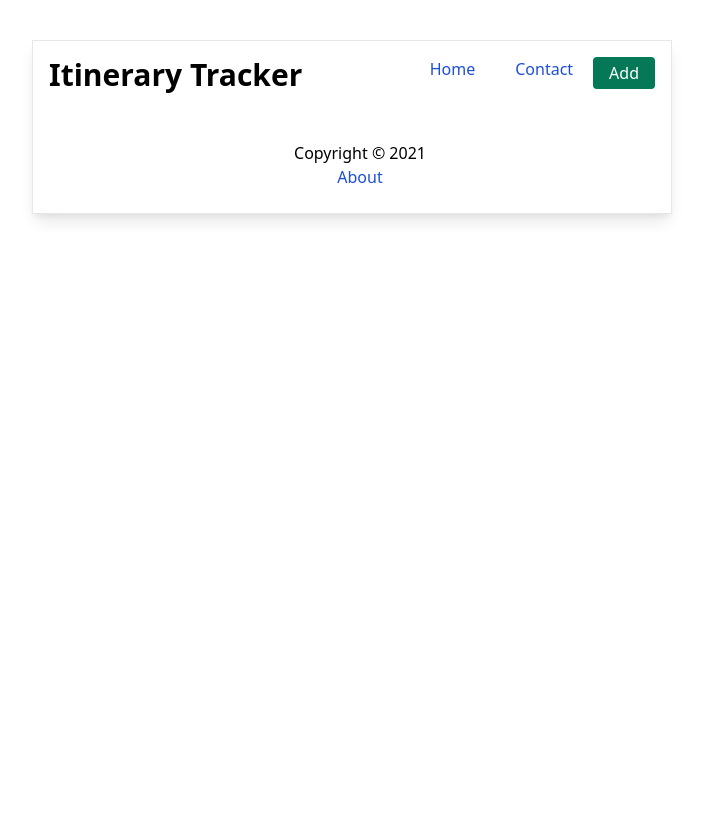
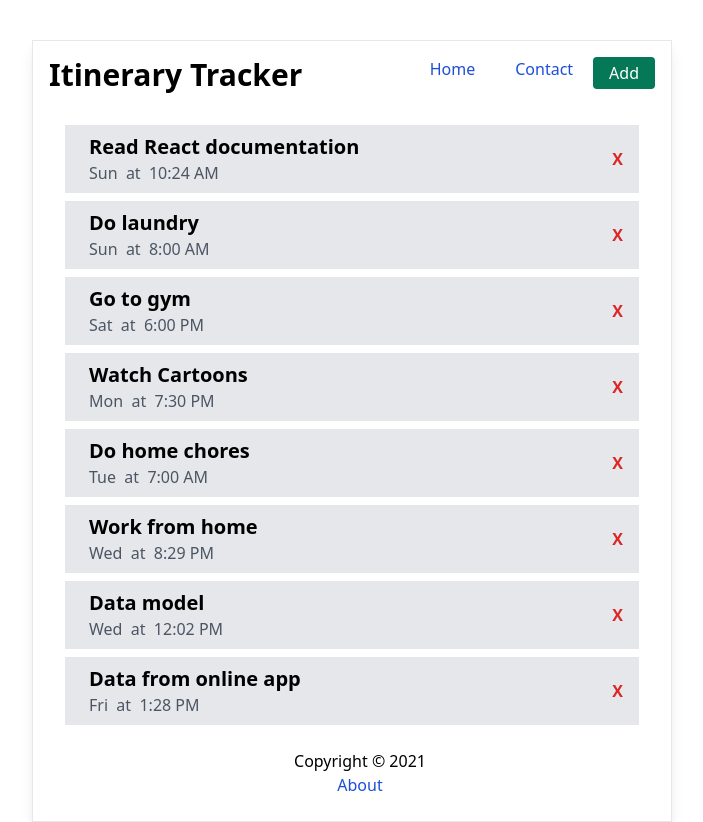
Before and after one commit to PrinceNiyonshuti/itinerary-tracker-v2, a React (Create React App) app: page /all in a window 1280 px wide. Shown: the whole page, without its empty margins (288-991 px from the left). Before the commit the page ends 800 px from the top, so only its background shows below. Built offline with nearby package versions, Linux system fonts and the light colour scheme; data requests are answered from the project's data file.

Commit message:
Getting Itineraries Done for API call

```diff
--- /dev/null
+++ b/data/db.json
@@ -0,0 +1,84 @@
+{
+	"itenaryList": [
+		{
+			"title": "Read React documentation",
+			"date": "2021-11-07",
+			"time": "10:24",
+			"description": "Curabitur aliquet quam id dui posuere blandit. Pellentesque in ipsum id orci porta dapibus. Proin eget tortor risus. Curabitur aliquet quam id dui posuere blandit. Mauris blandit aliquet elit, eget tincidunt nibh pulvinar a. Proin eget tortor risus. Pellentesque in ipsum id orci porta dapibus. Curabitur aliquet quam id dui posuere blandit. Nulla quis lorem ut libero malesuada feugiat. Mauris blandit aliquet elit, eget tincidunt nibh pulvinar a.",
+			"priority": true,
+			"id": 1
+		},
+		{
+			"title": "Do laundry",
+			"date": "2021-11-07",
+			"time": "08:00",
+			"description": "Read the Labels. Check the care labels on your garments and linens. ...\nSort. Start by sorting the laundry by color: ...\nSort Again. Sort each pile one more time by type of fabric. ...\nPick a Detergent. ...\nPick a Water Temperature and Cycle. ...\nFinal Check. ...\nLoad the Washer. ...\nUnload the Washer.",
+			"priority": false,
+			"id": 2
+		},
+		{
+			"title": "Go to gym",
+			"date": "2021-11-06",
+			"time": "18:00",
+			"description": "What is a gym? A gym - physical exercises and activities performed inside, often using equipment, especially when done as a subject at school. Gymnasium is a large room with equipment for exercising the body and increasing strength or a club where you can go to exercise and keep fit.",
+			"priority": false,
+			"id": 3
+		},
+		{
+			"title": "Watch Cartoons",
+			"date": "2021-11-08",
+			"time": "19:30",
+			"description": "the list for cartoon to see is Vivo , Justice League and BatMan",
+			"priority": true,
+			"id": 4
+		},
+		{
+			"title": "Do home chores",
+			"date": "2021-11-09",
+			"time": "07:00",
+			"description": "clean the house and maintain your coding space",
+			"priority": false,
+			"id": 5
+		},
+		{
+			"title": "Work from home",
+			"date": "2021-11-10",
+			"time": "20:29",
+			"description": "try to learn something new",
+			"priority": true,
+			"id": 6
+		},
+		{
+			"title": "Data model",
+			"date": "2021-11-24",
+			"time": "12:02",
+			"description": "sadasda",
+			"priority": false,
+			"id": 8
+		},
+		{
+			"title": "Data from online app",
+			"date": "2021-11-19",
+			"time": "13:28",
+			"description": "Nulla quis lorem ut libero malesuada feugiat. Donec rutrum congue leo eget malesuada. Vestibulum ante ipsum primis in faucibus orci luctus et ultrices posuere cubilia Curae; Donec velit neque, auctor sit amet aliquam vel, ullamcorper sit amet ligula. Cras ultricies ligula sed magna dictum porta. Vestibulum ac diam sit amet quam vehicula elementum sed sit amet dui.",
+			"priority": false,
+			"id": 9
+		}
+	],
+	"messageList": [
+		{
+			"userNames": "Prince Niyonshuti",
+			"email": "npprince47@gmail.com",
+			"subject": "How can we use some more effect",
+			"description": "Nulla porttitodsr accumsan tincidunt. Praesent sapien massa, convallis a pellentesque nec, egestas non nisi. Donec rutrum congue leo eget malesuada. Lorem ipsum dolor sit amet, consectetur adipiscing elit. Curabitur non nulla sit amet nisl tempus convallis quis ac lectus.",
+			"id": 1
+		},
+		{
+			"userNames": "Contxt Test",
+			"email": "contexapi@gmail.com",
+			"subject": "testing context api data",
+			"description": "render the following we go",
+			"id": 2
+		}
+	]
+}
--- a/package.json
+++ b/package.json
@@ -11,6 +11,8 @@
 		"@types/node": "^12.20.37",
 		"@types/react": "^17.0.37",
 		"@types/react-dom": "^17.0.11",
+		"concurrently": "^6.4.0",
+		"json-server": "^0.17.0",
 		"react": "^17.0.2",
 		"react-dom": "^17.0.2",
 		"react-router-dom": "^6.0.2",
@@ -22,7 +24,9 @@
 		"start": "craco start",
 		"build": "craco build",
 		"test": "craco test",
-		"eject": "react-scripts eject"
+		"eject": "react-scripts eject",
+		"db": "json-server --watch data/db.json --port 8000",
+		"prince": "concurrently \"npm run start\" \"npm run db\""
 	},
 	"eslintConfig": {
 		"extends": [
--- a/src/pages/AllItinerary.tsx
+++ b/src/pages/AllItinerary.tsx
@@ -1,10 +1,50 @@
 /** @format */
 
+import { useState, useEffect } from "react";
+import Itinerary from "../components/Itinerary";
+
+// Type | Interface
+type IState = {
+	itenary: {
+		title: string;
+		date: string;
+		time: string;
+		description: string;
+		priority: boolean;
+		id: number;
+	}[];
+};
 function AllItinerary() {
+	const itenaries = [
+		{
+			title: "Read React documentation",
+			date: "2021-11-07",
+			time: "10:24",
+			description:
+				"Curabitur aliquet quam id dui posuere blandit. Pellentesque in ipsum id orci porta dapibus. Proin eget tortor risus. Curabitur aliquet quam id dui posuere blandit. Mauris blandit aliquet elit, eget tincidunt nibh pulvinar a. Proin eget tortor risus. Pellentesque in ipsum id orci porta dapibus. Curabitur aliquet quam id dui posuere blandit. Nulla quis lorem ut libero malesuada feugiat. Mauris blandit aliquet elit, eget tincidunt nibh pulvinar a.",
+			priority: true,
+			id: 1,
+		}
+	];
+	// Retrieve all Itenerary
+	useEffect(() => {
+		fetch(`http://localhost:8000/itenaryList`)
+			.then((res) => {
+				return res.json();
+			})
+			.then((data) => {
+				setItenaryAllData(data);
+			});
+	}, []);
+
+	const [itenaryAllData, setItenaryAllData] = useState<IState["itenary"]>(itenaries);
+
 	return (
 		<div>
 			<div className="w-full p-4">
-				<ul></ul>
+				<ul>
+					<Itinerary itenaryData={itenaryAllData} />
+				</ul>
 			</div>
 		</div>
 	);
--- a/src/pages/Home.tsx
+++ b/src/pages/Home.tsx
@@ -1,6 +1,20 @@
 /** @format */
+import React, { useState, useEffect } from "react";
 import { Link } from "react-router-dom";
 import Itinerary from "../components/Itinerary";
+
+// Type | Interface
+type IState = {
+	itenary: {
+		title: string;
+		date: string;
+		time: string;
+		description: string;
+		priority: boolean;
+		id: number;
+	}[];
+};
+
 const Home = () => {
 	const itenaryList = [
 		{
@@ -31,11 +45,24 @@ const Home = () => {
 			id: 3,
 		},
 	];
+	const [itenaryData, setItenaryData] = useState<IState["itenary"]>(itenaryList);
+
+	// Retrieve all Itenerary with limit of 5
+	useEffect(() => {
+		fetch(`http://localhost:8000/itenaryList/?_limit=5`)
+			.then((res) => {
+				return res.json();
+			})
+			.then((data) => {
+				setItenaryData(data);
+			});
+	}, []);
+
 	return (
 		<div>
 			<div className="w-full p-4">
 				<ul>
-					<Itinerary itenaryData={itenaryList} />
+					<Itinerary itenaryData={itenaryData} />
 				</ul>
 				<Link to="/all">
 					<p className="font-normal text-blue-700 text-center mt-2">
```
Also changed, not shown: 1 other file (tests, documents, lock files or other folders).
